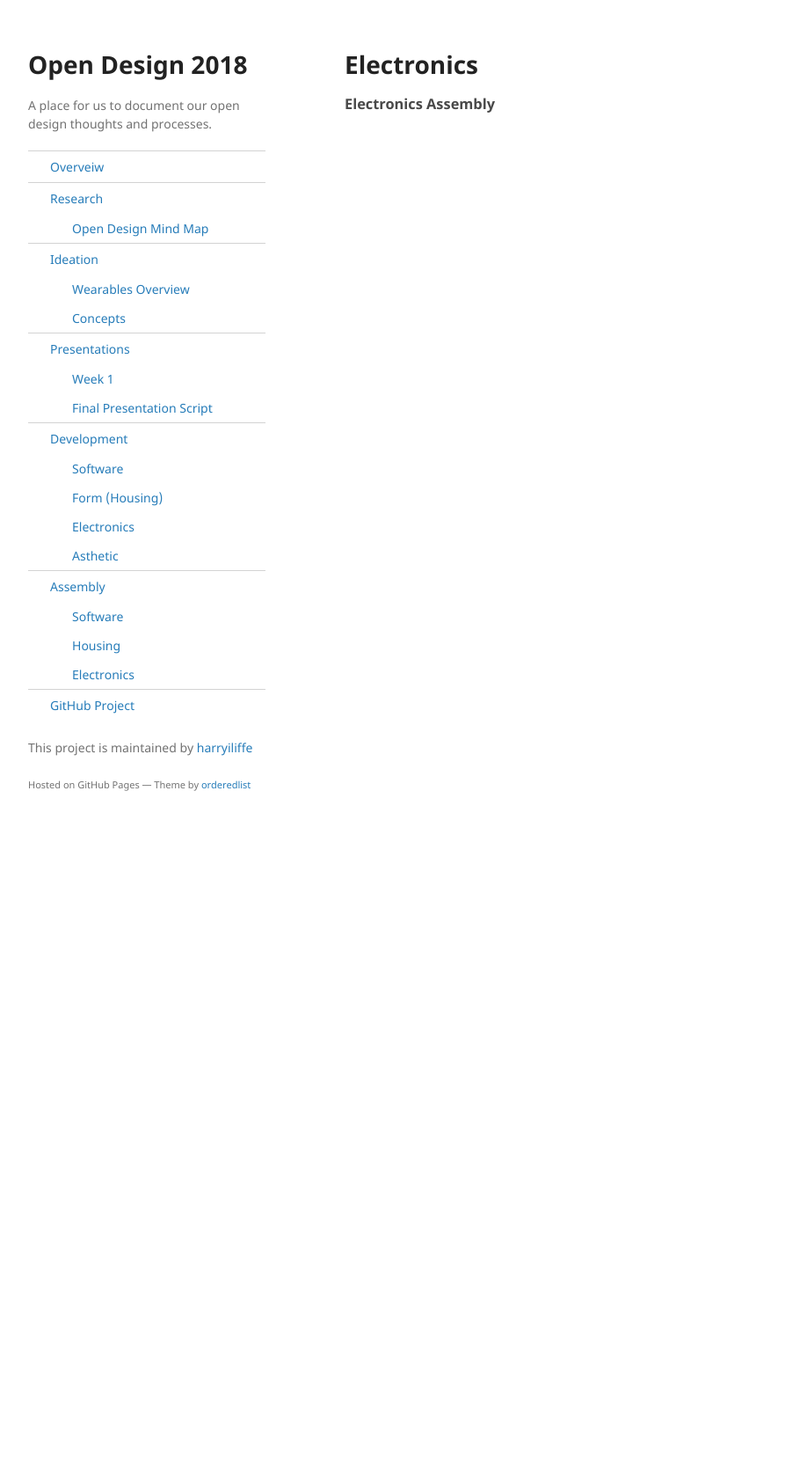
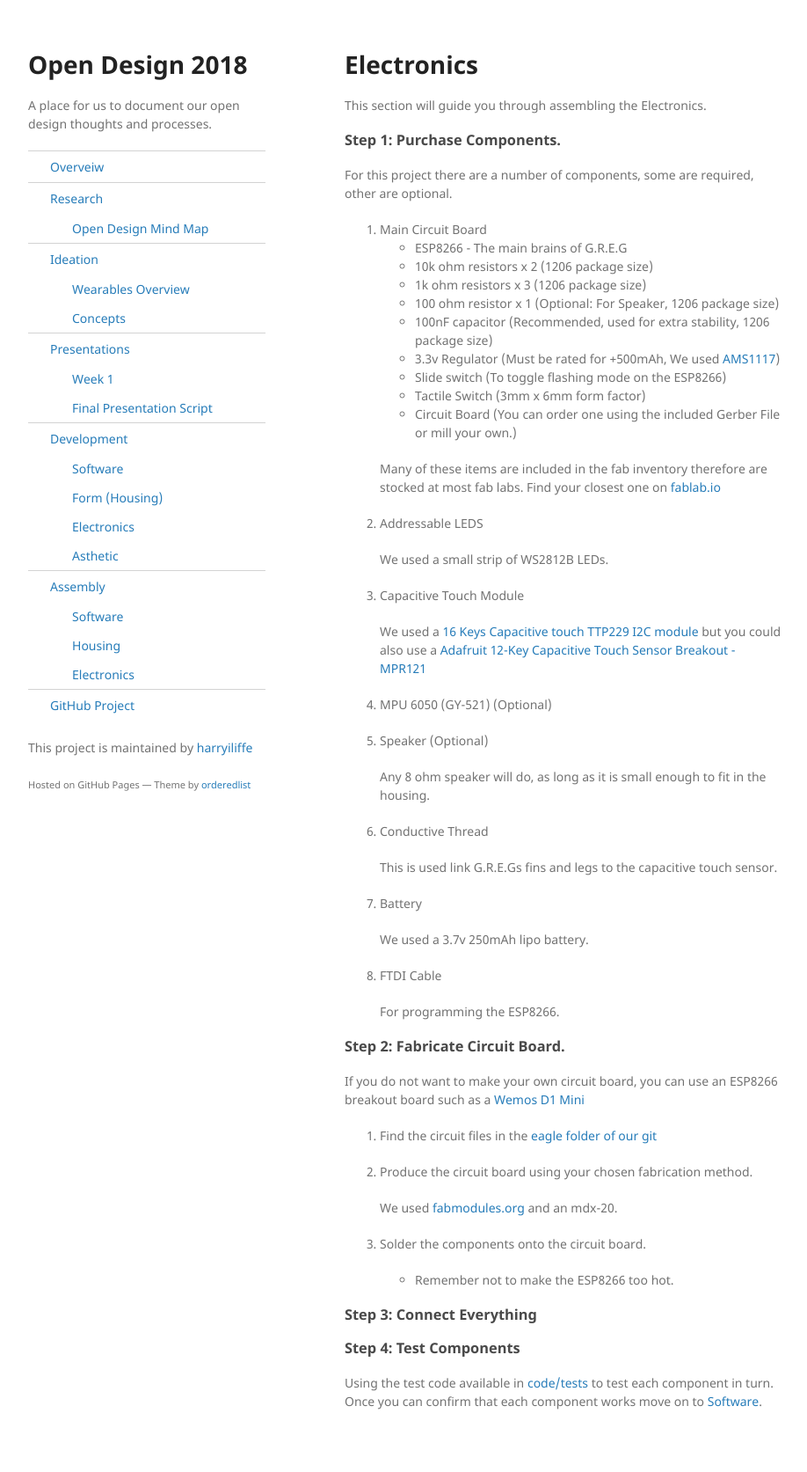
Before and after one commit to harryiliffe/open-design-2018, a Jekyll site: the page built from docs/_posts/2018-01-23-assembly-electronics.md, in a window 1280 px wide. Shown: the whole page at 88% size, without its empty margins (178-1096 px from the left). Built offline with Jekyll 4.4.1, drawn with Linux system fonts in a browser that asks for light colours; before the commit the page ends 921 px from its top, so only the background shows below that.

Commit message:
added post

```diff
--- a/docs/_posts/2018-01-23-assembly-electronics.md
+++ b/docs/_posts/2018-01-23-assembly-electronics.md
@@ -5,4 +5,67 @@ title: "Electronics"
 order: 4
 ---
 
-### Electronics Assembly
+This section will guide you through assembling the Electronics.
+### Step 1: Purchase Components.
+
+For this project there are a number of components, some are required, other are optional.
+
+1. Main Circuit Board
+  * ESP8266 - The main brains of G.R.E.G
+  * 10k ohm resistors x 2 (1206 package size)
+  * 1k ohm resistors x 3 (1206 package size)
+  * 100 ohm resistor x 1 (Optional: For Speaker, 1206 package size)
+  * 100nF capacitor (Recommended, used for extra stability, 1206 package size)
+  * 3.3v Regulator (Must be rated for +500mAh, We used 	[AMS1117](http://www.advanced-monolithic.com/pdf/ds1117.pdf))
+  * Slide switch (To toggle flashing mode on the ESP8266)
+  * Tactile Switch (3mm x 6mm form factor)
+  * Circuit Board (You can order one using the included Gerber File or mill your own.)
+
+   Many of these items are included in the fab inventory therefore are stocked at most fab labs.
+   Find your closest one on [fablab.io](https://www.fablabs.io/)
+
+2. Addressable LEDS
+
+   We used a small strip of WS2812B LEDs.
+
+3. Capacitive Touch Module
+
+   We used a [16 Keys Capacitive touch TTP229 I2C module](https://robotdyn.com/catalog/modules/16-keys-capacitive-touch-ttp229-i2c-module.html) but you could also use a [Adafruit 12-Key Capacitive Touch Sensor Breakout - MPR121](https://www.adafruit.com/product/1982)
+
+4. MPU 6050 (GY-521) (Optional)
+
+5. Speaker (Optional)
+
+   Any 8 ohm speaker will do, as long as it is small enough to fit in the housing.
+
+6. Conductive Thread
+
+   This is used link G.R.E.Gs fins and legs to the capacitive touch sensor.
+
+7. Battery
+
+   We used a 3.7v 250mAh lipo battery.
+
+ 8. FTDI Cable
+
+    For programming the ESP8266.
+
+### Step 2: Fabricate Circuit Board.
+
+If you do not want to make your own circuit board, you can use an ESP8266 breakout board such as a [Wemos D1 Mini](https://wiki.wemos.cc/products:d1:d1_mini)
+
+1. Find the circuit files in the [eagle folder of our git](https://github.com/harryiliffe/open-design-2018/tree/master/eagle)
+
+2. Produce the circuit board using your chosen fabrication method.
+
+   We used [fabmodules.org](http://fabmodules.org/) and an mdx-20.
+
+3. Solder the components onto the circuit board.
+  * Remember not to make the ESP8266 too hot.
+
+### Step 3: Connect Everything
+
+### Step 4: Test Components
+
+Using the test code available in [code/tests](https://github.com/harryiliffe/open-design-2018/tree/master/code/01.%20First%20Tests) to test each component in turn.
+Once you can confirm that each component works move on to [Software](/assembly-software/).
```
